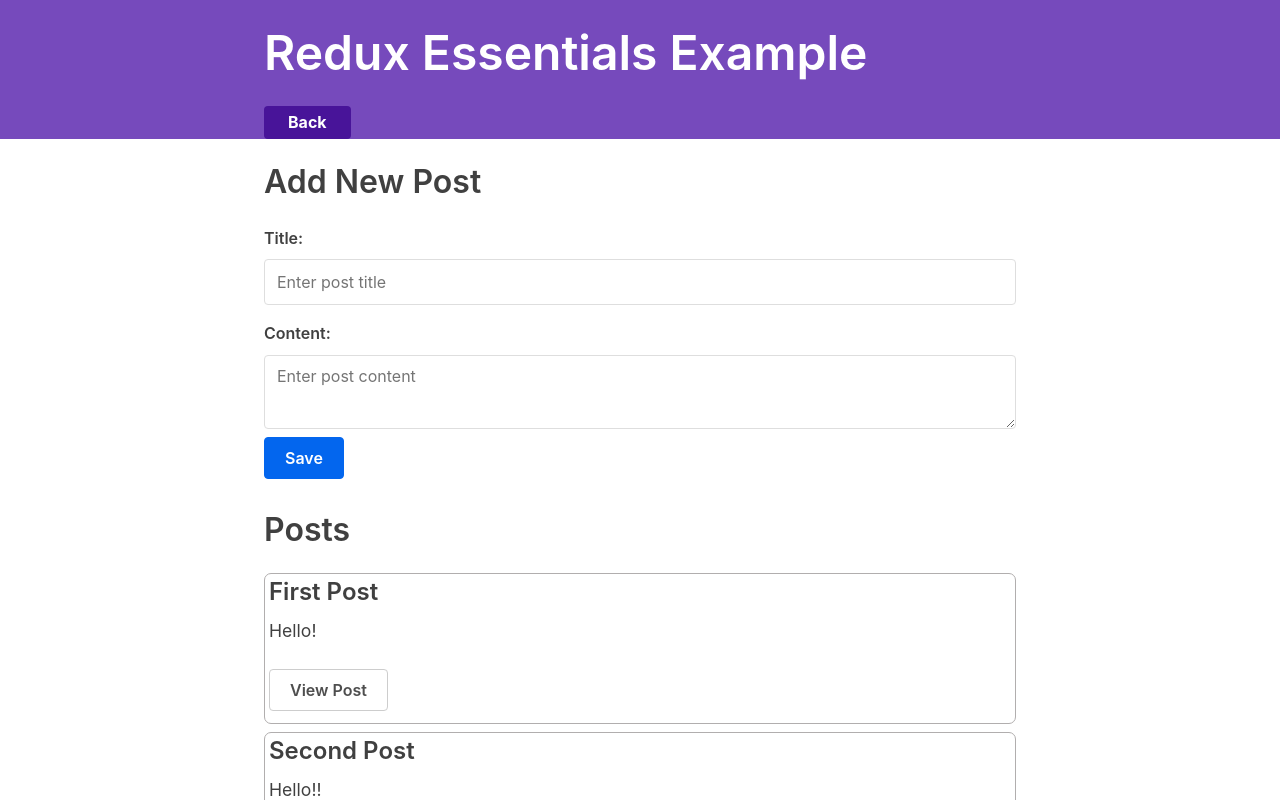
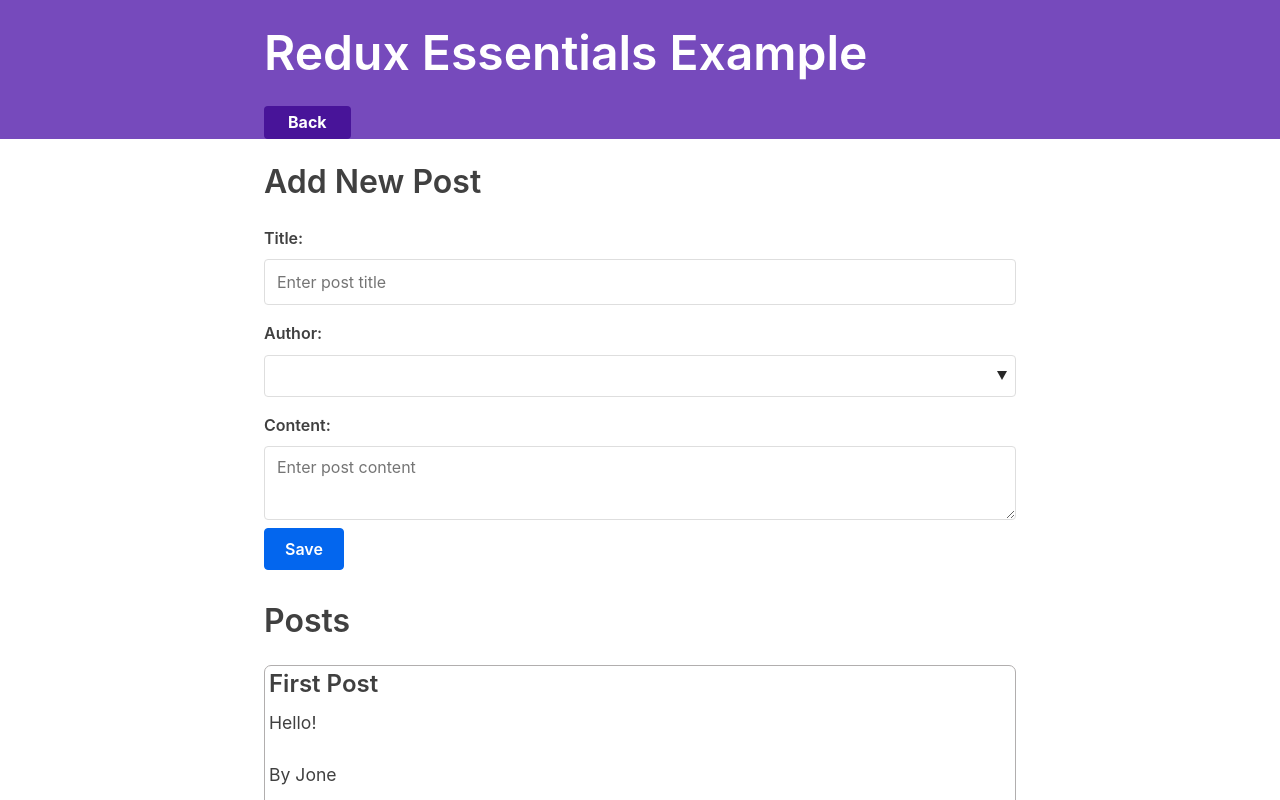
Before and after one commit to MrManYoYo/ts-react-redux-learn-example-app, a React (Create React App) app: page / in a window 1280 px wide. Shown: the top 800 px of the page. Built offline with nearby package versions, Linux system fonts and the light colour scheme.

Commit message:
[step 5] - add post author

```diff
--- a/src/app/store.ts
+++ b/src/app/store.ts
@@ -1,9 +1,11 @@
 import { configureStore, ThunkAction, Action } from '@reduxjs/toolkit';
 import postsSlice from '../features/posts/postsSlice';
+import usersSlice from '../features/users/usersSlice'
 
 export const store = configureStore({
   reducer: {
-    posts: postsSlice
+    posts: postsSlice,
+    users: usersSlice
   },
 });
 
--- a/src/features/posts/AddPostForm.tsx
+++ b/src/features/posts/AddPostForm.tsx
@@ -1,24 +1,33 @@
 import React, { useState } from 'react';
-import { useDispatch } from 'react-redux'
+import { useDispatch, useSelector } from 'react-redux'
 
 import { postAdded } from './postsSlice'
+import { selectUsers } from '../users/usersSlice'
 
 const AddPostForm = () => {
   const dispatch = useDispatch();
 
   const [title, setTitle] = useState('')
   const [content, setContent] = useState('')
+  const [userId, setUserId] = useState('')
 
   const onTitleChanged = (e: React.ChangeEvent<HTMLInputElement>) => setTitle(e.target.value);
   const onContentChanged = (e: React.ChangeEvent<HTMLTextAreaElement>) => setContent(e.target.value);
+  const onUserChanged = (e: React.ChangeEvent<HTMLSelectElement>) => setUserId(e.target.value);
 
   const onSaveHandle = () => {
-    if (title && content) {
-      dispatch(postAdded({ title, content }))
+    if (title && content && userId) {
+      dispatch(postAdded({ title, content, userId }))
       setTitle('')
       setContent('')
     }
   }
+
+  const users = useSelector(selectUsers)
+
+  const renderedUserOption = users.map(user => (
+    <option value={user.id} key={user.id}>{user.name}</option>
+  ))
   return (
     <section>
       <h2>Add New Post</h2>
@@ -31,6 +40,12 @@
           value={title}
           onChange={onTitleChanged}
           placeholder='Enter post title' />
+
+        <label htmlFor='postAuthor'>Author: </label>
+        <select value={userId} onChange={onUserChanged} placeholder='Choose post author'>
+          <option value=''></option>
+          {renderedUserOption}
+        </select>
         <label htmlFor='postContent'>Content: </label>
         <textarea
           name="postContent"
--- /dev/null
+++ b/src/features/posts/PostAuthor.tsx
@@ -0,0 +1,14 @@
+import React from 'react';
+import { useSelector } from 'react-redux'
+import { selectUsers } from '../users/usersSlice'
+
+const PostAuthor = ({ userId }: { userId: string }) => {
+  const users = useSelector(selectUsers)
+
+  const author = users.find(user => user.id === userId)
+  return (
+    <span>By { author ? author.name : 'Unknow author' }</span>
+  );
+}
+
+export default PostAuthor;
--- a/src/features/posts/PostsList.tsx
+++ b/src/features/posts/PostsList.tsx
@@ -3,6 +3,8 @@
 import { useSelector } from 'react-redux'
 
 import { selectPosts } from './postsSlice'
+
+import PostAuthor from './PostAuthor';
 
 export const PostsList = () => {
   const posts = useSelector(selectPosts)
@@ -11,6 +13,9 @@
     <article className='post-excerpt' key={post.id}>
       <h3>{post.title}</h3>
       <p className='post-content'>{post.content.substring(0, 100)}</p>
+      <p>
+        <PostAuthor userId={post.userId} />
+      </p>
       <Link to={`/posts/${post.id}`} className="button muted-button">View Post</Link>
     </article>
   ))
--- a/src/features/posts/SinglePostPage.tsx
+++ b/src/features/posts/SinglePostPage.tsx
@@ -3,6 +3,8 @@
 import { useParams, useNavigate } from 'react-router-dom'
 
 import { selectPosts } from './postsSlice'
+
+import PostAuthor from './PostAuthor';
 
 const SinglePostPage = ({ match }: any) => {
   const navigate = useNavigate()
@@ -29,7 +31,9 @@
     <section>
       <h2>{post.title}</h2>
       <p>{post.content}</p>
-
+      <p>
+        <PostAuthor userId={post.userId} />
+      </p>
       <button type='button' onClick={onEditHandle}>Edit Post</button>
     </section>
   );
--- a/src/features/posts/postsSlice.ts
+++ b/src/features/posts/postsSlice.ts
@@ -6,12 +6,14 @@
     {
       id: '1',
       title: 'First Post',
-      content: 'Hello!'
+      content: 'Hello!',
+      userId: '1'
     },
     {
       id: '2',
       title: 'Second Post',
-      content: 'Hello!!'
+      content: 'Hello!!',
+      userId: '2'
     },
   ],
   status: 'idle',
@@ -26,12 +28,13 @@
       reducer (state, action) {
         state.posts.push(action.payload)
       },
-      prepare ({ title, content }) {
+      prepare ({ title, content, userId }) {
         return {
           payload: {
             id: nanoid(),
             title,
             content,
+            userId,
           },
           error: null,
           meta: null,
--- /dev/null
+++ b/src/features/users/usersSlice.ts
@@ -0,0 +1,17 @@
+import { createSlice } from '@reduxjs/toolkit'
+import { RootState } from '../../app/store'
+const initialState = [
+  { id: '1', name: 'Jone' },
+  { id: '2', name: 'Peter' },
+  { id: '3', name: 'Sam' },
+]
+
+const usersSlice = createSlice({
+  name: 'users',
+  initialState,
+  reducers: {}
+})
+
+export const selectUsers = (state: RootState) => state.users
+
+export default usersSlice.reducer
```
